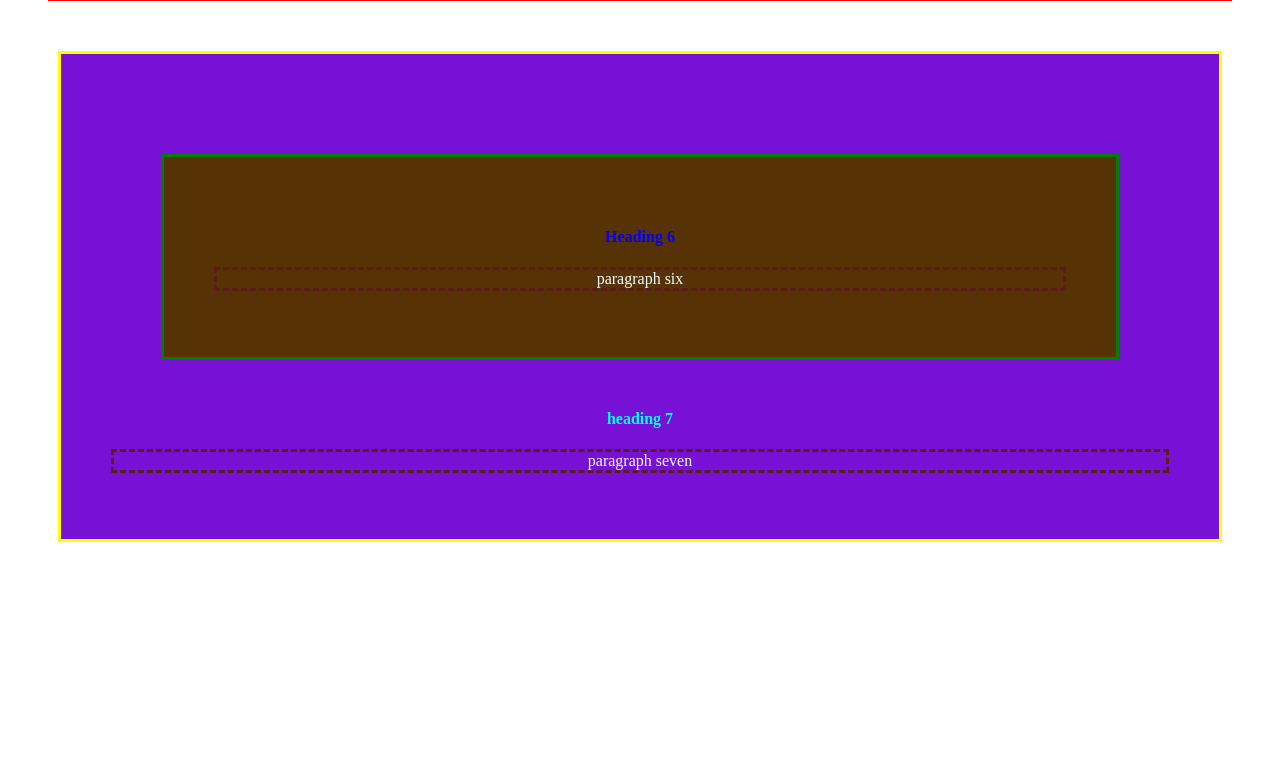
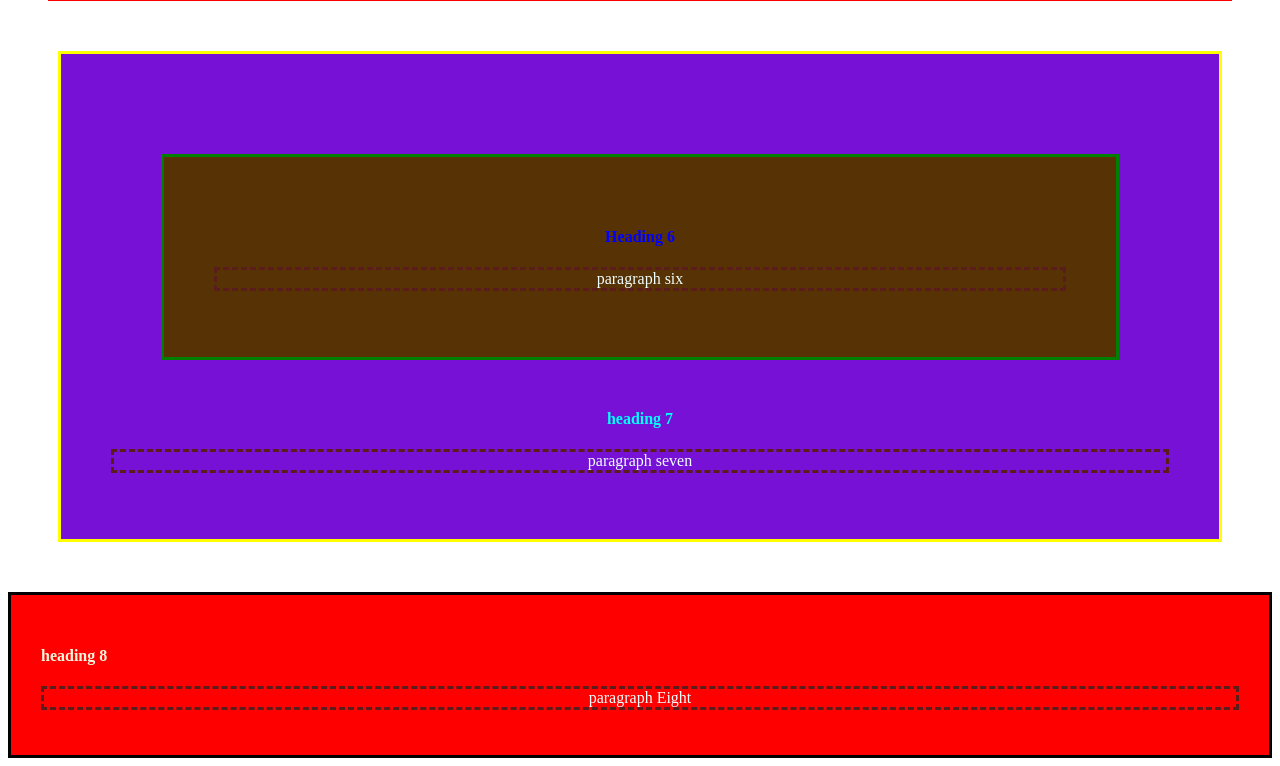
Before and after one commit to hamsebarood/GitHub-Practise, a plain HTML site: page index.html in a window 1280 px wide. Shown: the part 954-1720 px from the top of the page. Before the commit the page ends 1546 px from the top, so only its background shows below. Drawn offline with Linux system fonts and the light colour scheme.

Commit message:
added flex

```diff
--- a/index.html
+++ b/index.html
@@ -35,6 +35,11 @@
         <H4>heading 7</H4>
         <p>paragraph seven</p>
 
+    </div>
+    <div class="Flex-container">
+        <h4>heading 8</h4>
+        <p>paragraph Eight</p>
+
 
 
     </div>
--- a/style.css
+++ b/style.css
@@ -51,6 +51,7 @@ flex-flow: nowrap;
     margin: 50px;
     flex-grow: initial;
     text-align: center;
+    display:block
 }
 .six {
     background-color: rgb(87, 50, 5);
@@ -60,3 +61,13 @@ flex-flow: nowrap;
     border: solid green;
     text-align: center;
 }
+.flex-container {
+display: block;
+background-color: rgb(41, 41, 106);
+justify-content: right;
+height: 100px;
+background-color: red;
+border: solid black;
+align-items: flex-end;
+
+}
```
